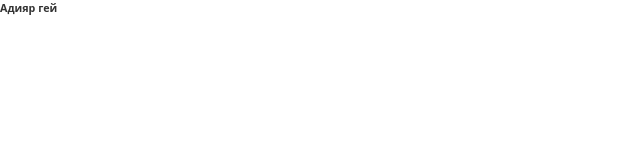
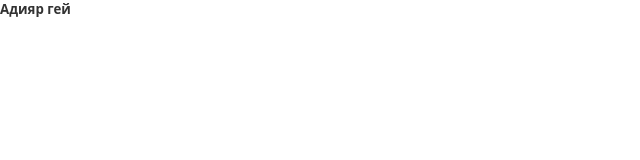
Before and after one commit to GriZimin/GriZimin.github.io, a plain HTML site: page index.html in a window 1280 px wide. Shown: the full height of the page, 0-640 px from the left. Drawn offline with Linux system fonts and the light colour scheme.

Commit message:
Update index.html

```diff
--- a/index.html
+++ b/index.html
@@ -7,6 +7,6 @@
     <link rel="stylesheet" href="style.css">
   </head>
   <body>
-    <h6>Адияр гей</h6>
+    <h5>Адияр гей</h5>
   </body>
 </html>
```
